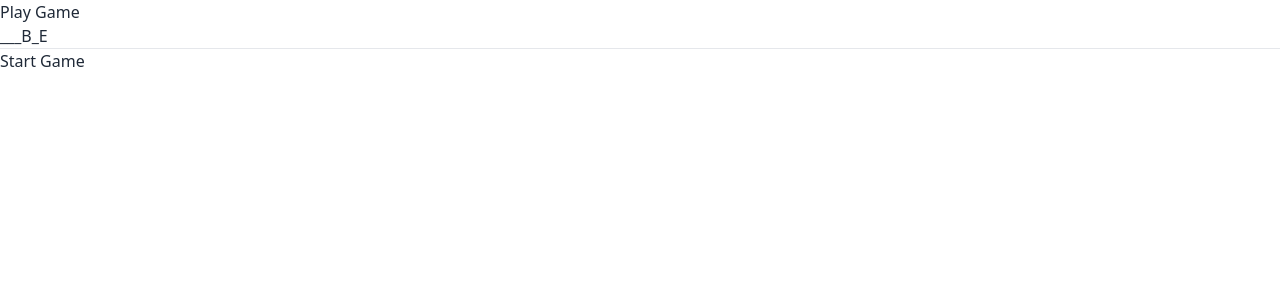
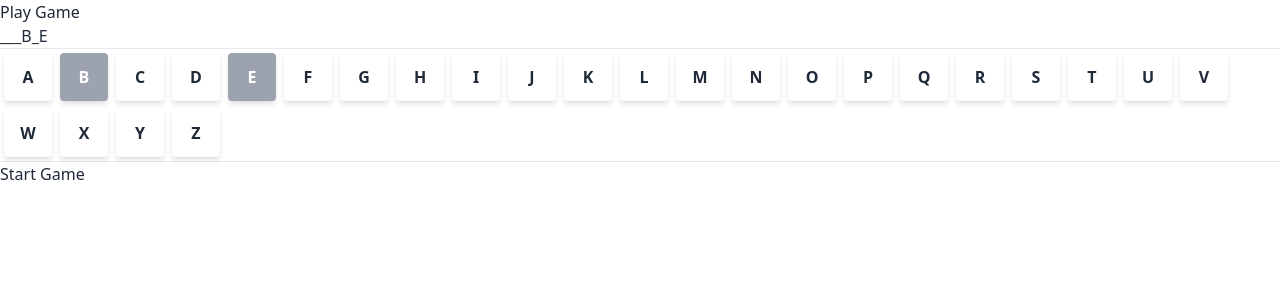
Before and after one commit to MohitKhubchandani/Hangman, a React (Vite) app: page /play in a window 1280 px wide. Shown: the top 300 px of the page. Built offline with nearby package versions, Linux system fonts and the light colour scheme.

Commit message:
Added some styling and logic

```diff
--- /dev/null
+++ b/src/Components/LetterButtons/LetterButton.jsx
@@ -0,0 +1,40 @@
+const Alphabets = new Array(26).fill('').map((element, index) => String.fromCharCode(65 + index))
+
+function LetterButtons({ usedLetters, onLetterClick }){
+
+  const selectedLetters = new Set(usedLetters.join('').toUpperCase().split(''));
+
+  const buttonStyle = function(letter){
+    if(selectedLetters.has(letter)){
+      return "bg-gray-400 text-white font-bold py-2 px-4 rounded m-1 shadow-md cursor-not-allowed"
+    }else{
+      return ' black-white font-bold py-2 px-4 rounded m-1 shadow-md transition duration-300 ease-in-out hover:bg-blue-700 active:scale-95'
+    }
+  }
+
+  function handleClick(event){
+    const character = event.target.value;
+    onLetterClick?.(value)
+  }
+
+  const buttons = Alphabets.map(letter => {
+  return(
+    <>
+    <button
+    key={`button-${letter}`}
+    value={letter}
+    disabled={selectedLetters.has(letter)}
+    onClick={handleClick}
+    className={`h-12 w-12 ${buttonStyle(letter)}`} >{letter}</button>
+    </>
+  )})
+
+  return(
+    <>
+    {buttons}
+    </>
+  )
+
+}
+
+export default LetterButtons
--- a/src/pages/PlayGame/PlayGame.jsx
+++ b/src/pages/PlayGame/PlayGame.jsx
@@ -1,6 +1,6 @@
 import { Link } from "react-router-dom";
 import MaskedText from "../../Components/MaskedText/MaskedText";
-
+import LetterButtons from "../../Components/LetterButtons/LetterButton";
 
 function PlayGame(){
   return(
@@ -10,6 +10,9 @@ function PlayGame(){
       <MaskedText text={'humble'} usedLetters={['b', 'e']}/>
       <hr />
 
+      <LetterButtons usedLetters={['b', 'e']} />
+      <hr />
+
       <Link to='/start'>Start Game</Link>
 
     </div>
```
